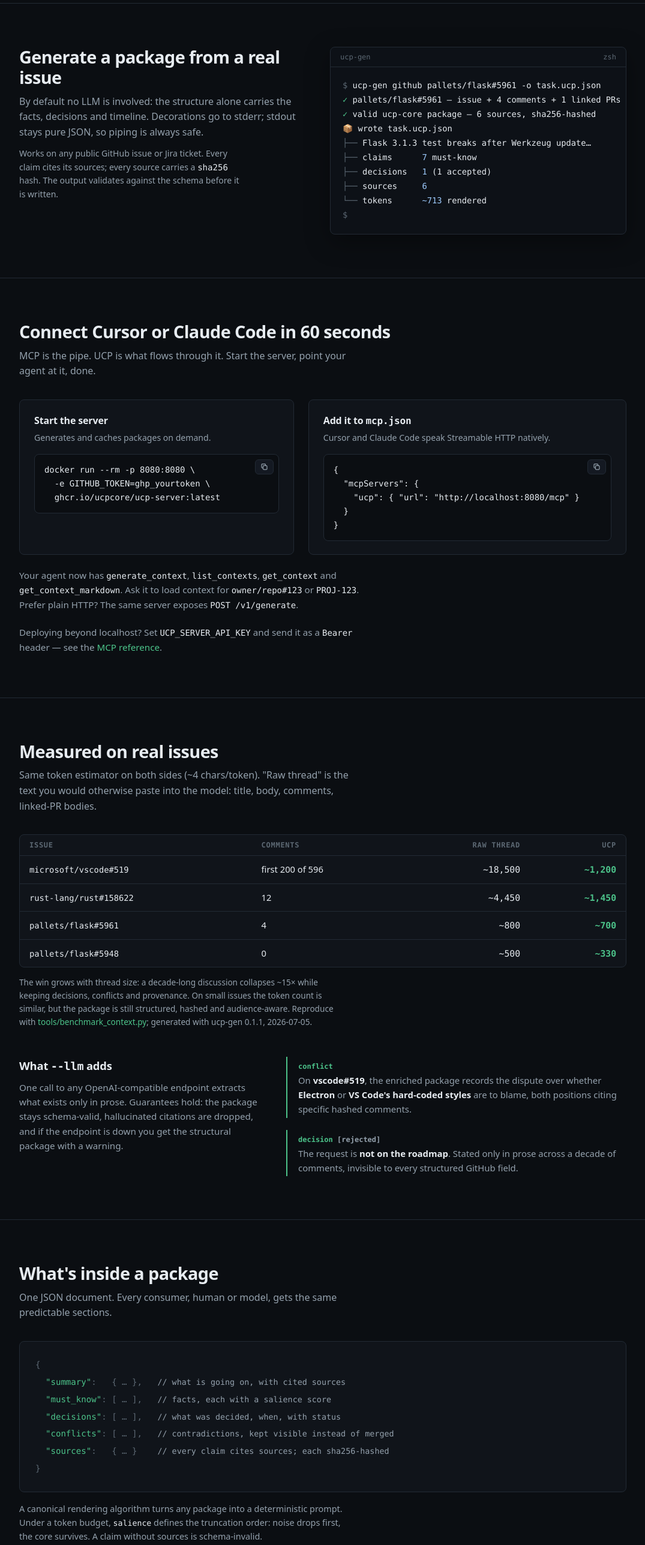
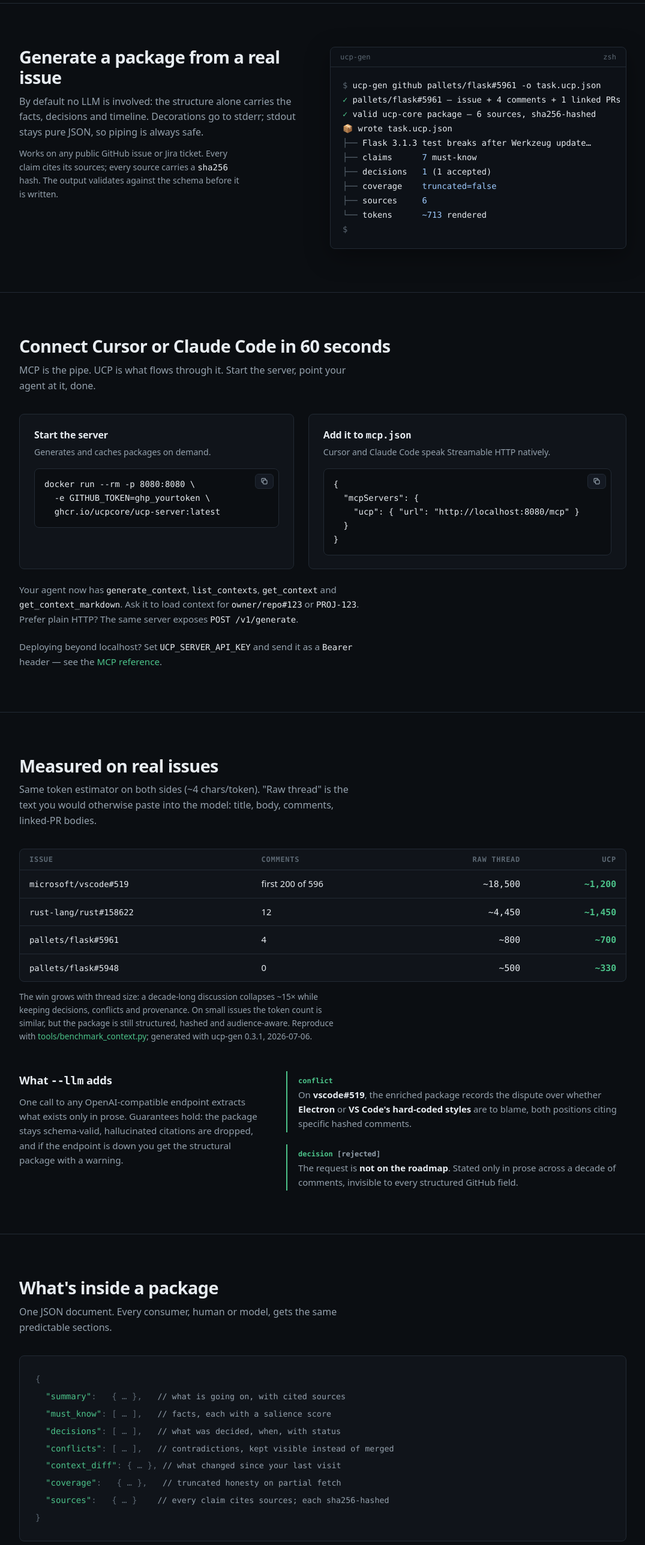
Before and after one commit to ucpcore/ucp, a plain HTML site: page index.html in a window 1280 px wide. Shown: the part 966-3542 px from the top of the page at 60% size, without its empty margins (102-1177 px from the left). Drawn offline with Linux system fonts and the light colour scheme.

Commit message:
docs(site): add coverage to package schema and ucp-gen 0.3.1
Update landing and spec pages for the coverage block and refresh CLI
terminal example.

```diff
--- a/index.html
+++ b/index.html
@@ -106,7 +106,7 @@
         </div>
         <div class="term" role="img" aria-label="ucp-gen CLI session: generating a package from pallets/flask issue 5961">
           <div class="term-head"><span>ucp-gen</span><span>zsh</span></div>
-          <div class="term-body"><span class="ln"><span class="dim">$</span> <span class="hl">ucp-gen github pallets/flask#5961 -o task.ucp.json</span></span><span class="ln"><span class="ok">✓</span> pallets/flask#5961 — issue + 4 comments + 1 linked PRs</span><span class="ln"><span class="ok">✓</span> valid ucp-core package — 6 sources, sha256-hashed</span><span class="ln">📦 wrote task.ucp.json</span><span class="ln"><span class="dim">├──</span> Flask 3.1.3 test breaks after Werkzeug update…</span><span class="ln"><span class="dim">├──</span> claims      <span class="num">7</span> must-know</span><span class="ln"><span class="dim">├──</span> decisions   <span class="num">1</span> (1 accepted)</span><span class="ln"><span class="dim">├──</span> sources     <span class="num">6</span></span><span class="ln"><span class="dim">└──</span> tokens      <span class="num">~713</span> rendered</span><span class="ln"><span class="dim">$</span></span></div>
+          <div class="term-body"><span class="ln"><span class="dim">$</span> <span class="hl">ucp-gen github pallets/flask#5961 -o task.ucp.json</span></span><span class="ln"><span class="ok">✓</span> pallets/flask#5961 — issue + 4 comments + 1 linked PRs</span><span class="ln"><span class="ok">✓</span> valid ucp-core package — 6 sources, sha256-hashed</span><span class="ln">📦 wrote task.ucp.json</span><span class="ln"><span class="dim">├──</span> Flask 3.1.3 test breaks after Werkzeug update…</span><span class="ln"><span class="dim">├──</span> claims      <span class="num">7</span> must-know</span><span class="ln"><span class="dim">├──</span> decisions   <span class="num">1</span> (1 accepted)</span><span class="ln"><span class="dim">├──</span> coverage    <span class="num">truncated=false</span></span><span class="ln"><span class="dim">├──</span> sources     <span class="num">6</span></span><span class="ln"><span class="dim">└──</span> tokens      <span class="num">~713</span> rendered</span><span class="ln"><span class="dim">$</span></span></div>
         </div>
       </div>
     </div>
@@ -174,7 +174,7 @@
       issues the token count is similar, but the package is still structured, hashed
       and audience-aware. Reproduce with
       <a href="https://github.com/ucpcore/ucp/blob/main/tools/benchmark_context.py">tools/benchmark_context.py</a>;
-      generated with ucp-gen 0.1.1, 2026-07-05.</p>
+      generated with ucp-gen 0.3.1, 2026-07-06.</p>
 
       <div class="llm-block">
         <div>
@@ -211,6 +211,8 @@
   <span class="k">"must_know"</span><span class="b">: [ … ],</span>   <span class="cm">// facts, each with a salience score</span>
   <span class="k">"decisions"</span><span class="b">: [ … ],</span>   <span class="cm">// what was decided, when, with status</span>
   <span class="k">"conflicts"</span><span class="b">: [ … ],</span>   <span class="cm">// contradictions, kept visible instead of merged</span>
+  <span class="k">"context_diff"</span><span class="b">: { … },</span> <span class="cm">// what changed since your last visit</span>
+  <span class="k">"coverage"</span><span class="b">:   { … },</span>   <span class="cm">// truncated honesty on partial fetch</span>
   <span class="k">"sources"</span><span class="b">:   { … }</span>    <span class="cm">// every claim cites sources; each sha256-hashed</span>
 <span class="b">}</span></div>
       <p class="schema-note">A canonical rendering algorithm turns any package into
```
Also changed, not shown: spec/index.html (+10 -1 lines).
